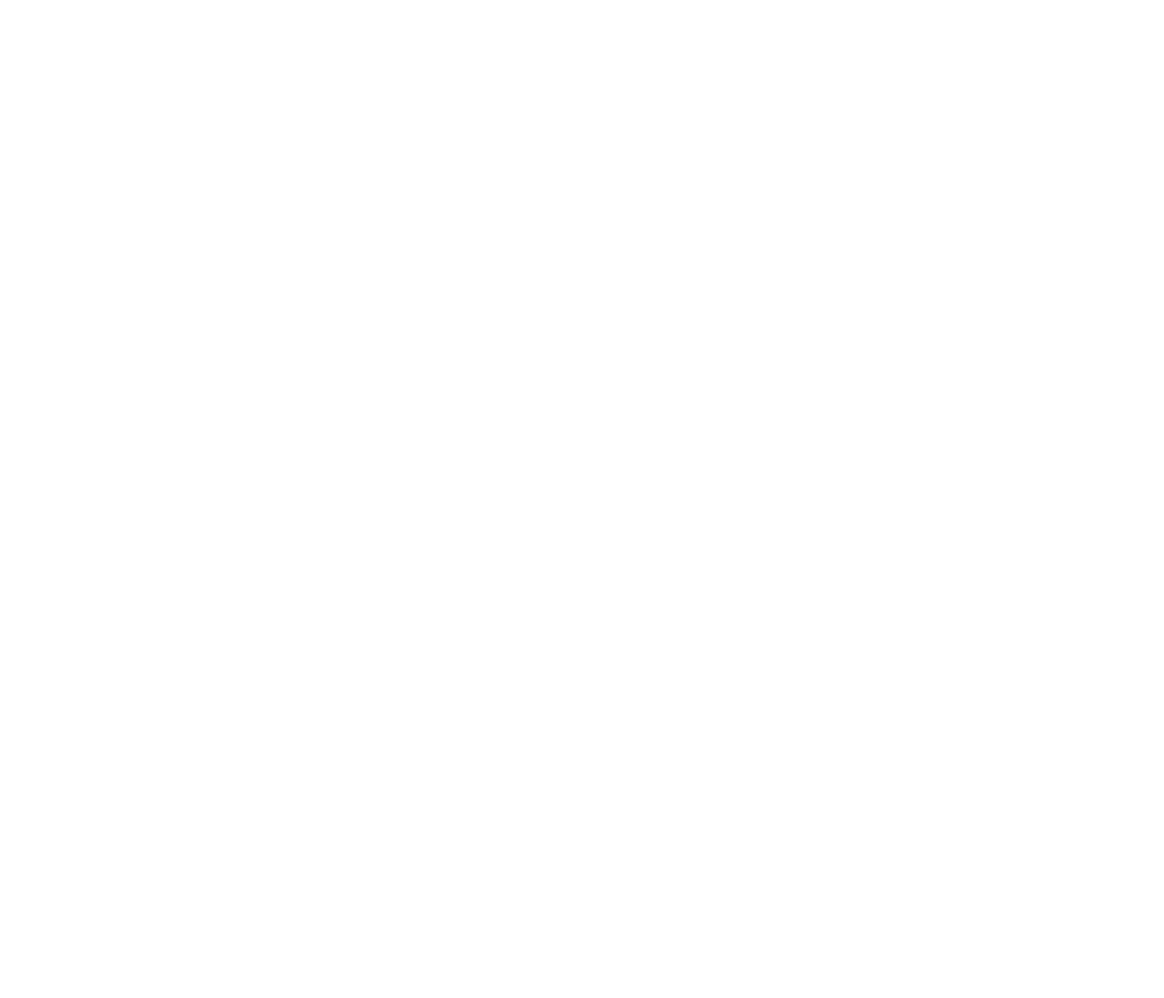
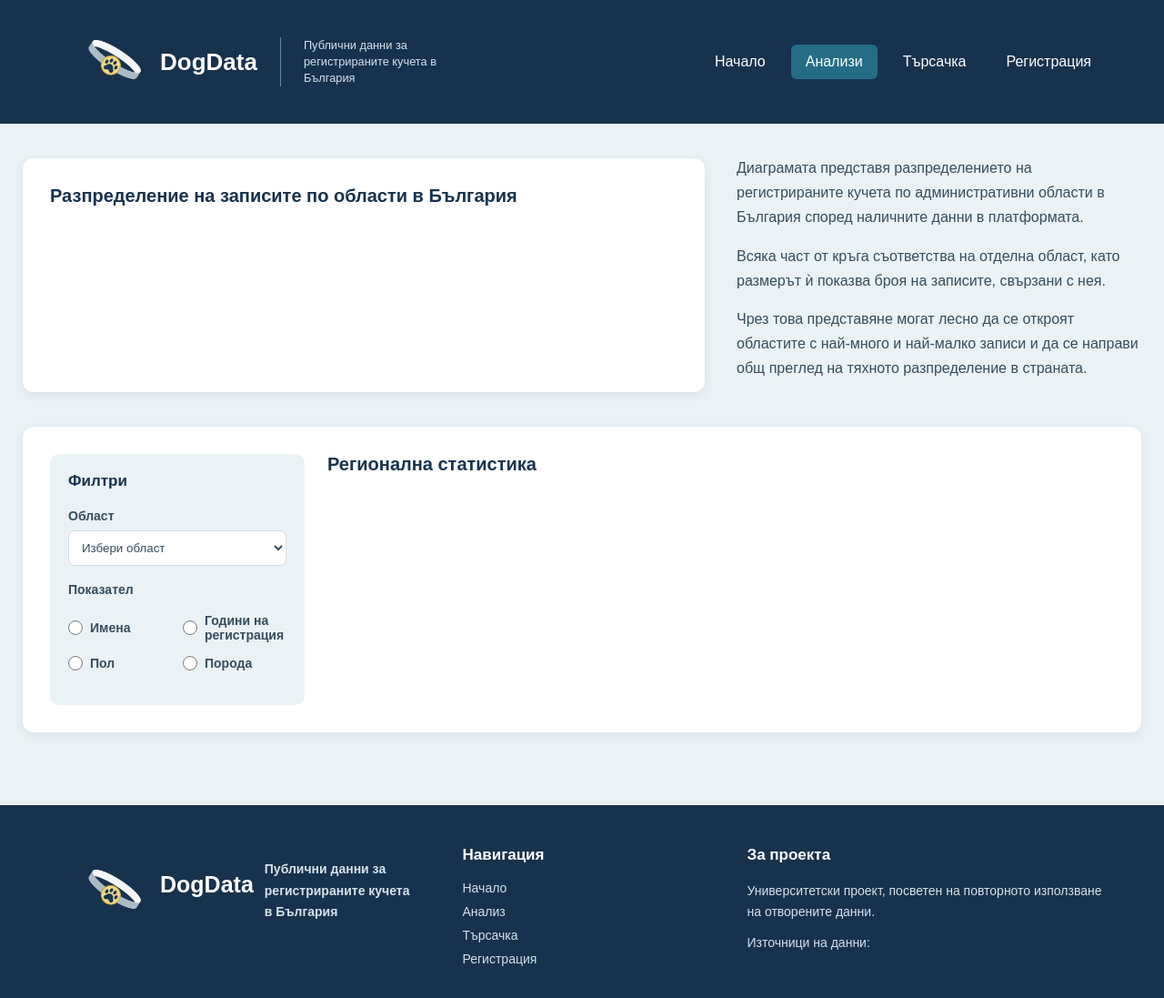
Before and after one commit to kmm2506/DogNames, a plain HTML site: page analyses.html in a window 1280 px wide. Shown: the whole page at 91% size. Before the commit the page ends 800 px from the top, so only its background shows below. Drawn offline with Linux system fonts and the light colour scheme.

Commit message:
Update search page and create analyses page

```diff
--- a/analyses.html
+++ b/analyses.html
@@ -0,0 +1,174 @@
+<!DOCTYPE html>
+<html lang="bg">
+
+<head>
+    <meta charset="UTF-8">
+    <meta name="viewport" content="width=device-width, initial-scale=1.0">
+
+    <title>
+        DogData | Анализи
+    </title>
+    <!--Obshti stilove-->
+    <link rel="stylesheet" href="css/style.css">
+    <!--Стил на страницаа анализ-->
+    <link rel="stylesheet" href="css/analyses.css">
+</head>
+
+<body>
+
+    <header class="site-header">
+        <div class="container">
+
+            <a href="index.html" class="logo">
+                <img src="images/logo.png" alt="DogData logo">
+                DogData
+            </a>
+
+            <p class="header-description">
+                Публични данни за регистрираните кучета в България
+            </p>
+
+            <nav class="main-nav">
+                <a href="index.html">Начало</a>
+                <a href="analyses.html" class="active">Анализи</a>
+                <a href="search.html">Търсачка</a>
+                <a href="registration.html">Регистрация</a>
+            </nav>
+        </div>
+    </header>
+
+    <main class="analyses-page">
+
+        <div class="analyses-container">
+
+            <section class="national-statistics">
+                <div class="national-chart-card">
+                    <h2>Разпределение на записите по области в България</h2>
+                    <canvas id="nationalChart"></canvas>
+                </div>
+
+                <div class="national-description">
+                     <p>
+                        Диаграмата представя разпределението на регистрираните
+                        кучета по административни области в България според
+                        наличните данни в платформата.
+                    </p>
+
+                    <p>
+                        Всяка част от кръга съответства на отделна област,
+                        като размерът ѝ показва броя на записите,
+                        свързани с нея.
+                    </p>
+
+                    <p>
+                        Чрез това представяне могат лесно да се откроят
+                        областите с най-много и най-малко записи и да се
+                        направи общ преглед на тяхното разпределение в страната.
+                    </p>
+                </div>
+            </section>
+
+            <section class="regional-statistics">
+
+    <div class="regional-content">
+
+        <!-- Вътрешна карта с филтри -->
+        <div class="regional-filters-card">
+            <h3>Филтри</h3>
+
+            <!--Izbor na oblast-->
+            <div class="filter-group">
+                <label for="regionSelect">Област</label>
+                <select id="regionSelect">
+                    <option value="">Избери област</option>
+                </select>
+            </div>
+
+            <!--types of diagrams-->
+            <div class="filter-group">
+                <label>Показател</label>
+
+                 <div class="filter-options">
+
+            <label class="filter-option">
+                <input type="radio" name="chartFilter" value="name">
+                <span>Имена</span>
+            </label>
+
+            <label class="filter-option">
+                <input type="radio" name="chartFilter" value="year">
+                <span>Години на регистрация</span>
+            </label>
+
+            <label class="filter-option">
+                <input type="radio" name="chartFilter" value="gender">
+                <span>Пол</span>
+            </label>
+
+            <label class="filter-option">
+                <input type="radio" name="chartFilter" value="breed">
+                <span>Порода</span>
+            </label>
+
+        </div>
+            </div>
+        </div>
+
+        <!-- Регионална диаграма -->
+        <div class="regional-chart">
+            <h2>Регионална статистика</h2>
+            <canvas id="regionalChart"></canvas>
+        </div>
+
+    </div>
+
+</section>
+
+        </div>
+
+    </main>
+
+    <footer class="site-footer">
+        <div class="footer-container">
+            <!--first colon-->
+            <div class="footer-about">
+                <a href="index.html" class="logo">
+                    <img src="images/logo.png" alt="DogData logo">
+                    <h2>DogData</h2>
+
+
+                    <p>
+                        Публични данни за регистрираните кучета
+                        в България
+                    </p>
+                </a>
+            </div>
+            <!--second colon-->
+            <div class="footer-navigation">
+                <h3>Навигация</h3>
+
+                <a href="index.html">Начало</a>
+                <a href="analyses.html">Анализ</a>
+                <a href="search.html">Търсачка</a>
+                <a href="registration.html">Регистрация</a>
+            </div>
+
+            <!--third colon-->
+            <div class="footer-project">
+                <h3>За проекта</h3>
+                <!--add info-->
+                <p>
+                    Университетски проект, посветен на
+                    повторното използване на отворените данни.
+                </p>
+                <!--add sources-->
+                <p>Източници на данни:</p>
+            </div>
+
+        </div>
+
+    </footer>
+
+
+</body>
+</html>
--- /dev/null
+++ b/css/analyses.css
@@ -0,0 +1,123 @@
+.national-statistics {
+    display: grid;
+    grid-template-columns: minmax(0, 750px) minmax(0, 1fr);
+    gap: 35px;
+    align-items: center;
+    width: 100%;
+    margin: 35px 0;
+    padding: 0 25px;
+}
+
+.national-chart-card {
+    background-color: #FFFFFF;
+    padding: 30px;
+    border-radius: 12px;
+    box-shadow: 0 3px 12px rgba(23, 50, 77, 0.08);
+}
+
+.national-chart-card h2 {
+    color: #17324D;
+    font-size: 20px;
+    margin: 0 0 20px;
+}
+
+/*Text*/
+.national-description {
+    color: #354D5D;
+    font-size: 16px;
+    line-height: 1.7;
+}
+
+.national-description p {
+    margin: 0 0 15px;
+}
+
+/* Голяма външна карта */
+.regional-statistics {
+    width: 100%;
+    margin: 35px 0;
+    padding: 0 25px;
+}
+
+.regional-content {
+    display: grid;
+    grid-template-columns: 280px minmax(0, 1fr);
+    gap: 25px;
+    align-items: start;
+
+    background-color: #FFFFFF;
+    padding: 30px;
+    border-radius: 12px;
+    box-shadow: 0 3px 12px rgba(23, 50, 77, 0.08);
+}
+
+/* Лява част с диаграмата */
+.regional-chart h2 {
+    color: #17324D;
+    font-size: 20px;
+    margin: 0 0 25px;
+}
+
+/* Вътрешна карта с филтри */
+.regional-filters-card {
+    background-color: #EAF2F5;
+    padding: 20px;
+    border-radius: 10px;
+}
+
+.regional-filters-card h3 {
+    color: #17324D;
+    font-size: 17px;
+    margin: 0 0 20px;
+}
+
+/* Полета за избор */
+.filter-group {
+    display: flex;
+    flex-direction: column;
+    gap: 8px;
+    margin-bottom: 18px;
+}
+
+.filter-group label {
+    color: #354D5D;
+    font-size: 14px;
+    font-weight: 600;
+}
+
+.filter-group select {
+    width: 100%;
+    padding: 10px;
+    border: 1px solid #D2DEE5;
+    border-radius: 7px;
+    background-color: #FFFFFF;
+    color: #354D5D;
+}
+
+/* Двете колони с отметки */
+.filter-options {
+    display: grid;
+    grid-template-columns: repeat(2, minmax(0, 1fr));
+    gap: 15px 12px;
+    margin-top: 10px;
+}
+
+/* Отделна опция */
+.filter-option {
+    display: flex;
+    align-items: center;
+    gap: 8px;
+    color: #354D5D;
+    font-size: 14px;
+    cursor: pointer;
+}
+
+/* Самата отметка */
+.filter-option input[type="radio"] {
+    width: 16px;
+    height: 16px;
+    margin: 0;
+    accent-color: #256D85;
+    cursor: pointer;
+    flex-shrink: 0;
+}
```
Also changed, not shown: css/search.css (+29 -8 lines), search.html (+37 -31 lines).
